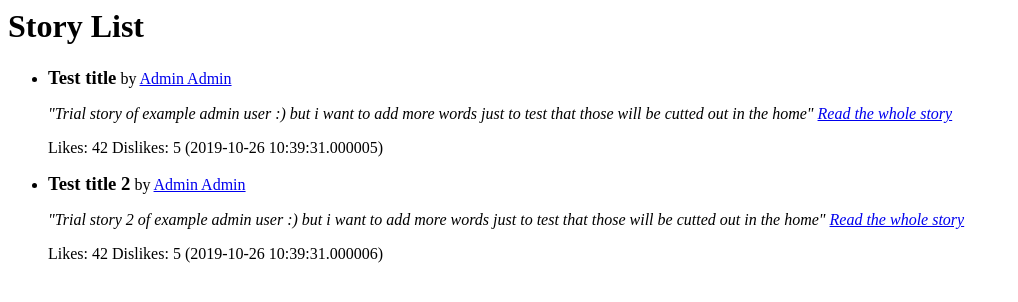
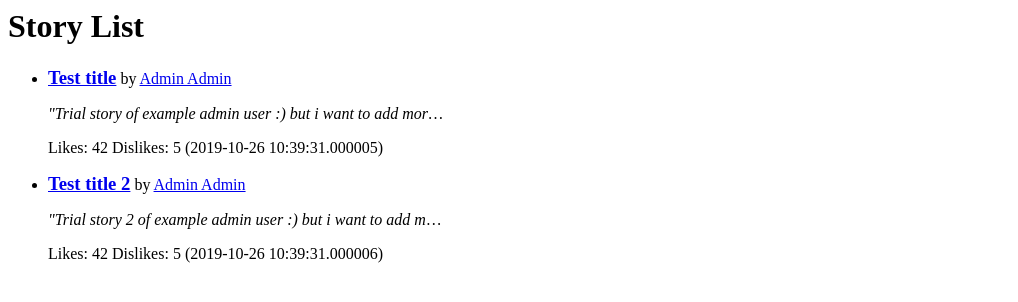
Before and after one commit to sduoase/STAR_DICES, a Flask app: template monolith/templates/stories.html in a window 1280 px wide. Shown: the top 302 px of the page, without its empty margins (0-1018 px from the left). Run offline with Flask 2, Linux system fonts and the light colour scheme; data comes from the database, SQL or seed files in the repository; tables that the repository leaves empty hold one stand-in row (values such as "Sample post"); the template is opened without the code that fills it: values that come from a table or form of the project are taken from there, most other values are stand-ins (such as "Sample title", 1, 10 or a date in 2020).

Commit message:
My wall stories has now cutted text stories. Text is now cutted dirctly by html, no more by python

```diff
--- a/monolith/templates/stories.html
+++ b/monolith/templates/stories.html
@@ -5,9 +5,9 @@
     <ul>
     {% for story in stories: %}
         <li>
-            <h3 style="display: inline;">{{story.title}}</h3>
+            <h3 style="display: inline;"> <a href="/story/{{story.id}}">{{story.title}}</a></h3>
             <p style="display: inline;">by <a href="/wall/{{story.author_id}}">{{story.author.firstname}} {{story.author.lastname}}</a></p>
-            <p><i>"{{story.text}}" <a href="{{url}}{{story.id}}">Read the whole story</a></i></p>
+            <p style="white-space: nowrap;overflow: hidden; text-overflow: ellipsis; max-width: 400px;"><i>"{{story.text}}"</i></p>
             <p>Likes: {{story.likes}} Dislikes: {{story.dislikes}} ({{story.date}})</p>
         </li>
     {% endfor %}
--- a/monolith/templates/story.html
+++ b/monolith/templates/story.html
@@ -8,7 +8,7 @@
         <h5>{{message}}</h5>
     {% endif %}
     {% if story %}
-        <p><i>{{story.text}}</i></p>
+        <p style="word-wrap: break-word; max-width: 600;"><i>{{story.text}}</i></p>
         <p>Likes: {{story.likes}} <a href="{{url}}{{story.id}}/like">Like it!</a> <a href="{{url}}{{story.id}}/remove_like">Remove your like</a></p>
         <p>Dislikes: {{story.dislikes}} <a href="{{url}}{{story.id}}/dislike">Dislike it!</a> <a href="{{url}}{{story.id}}/remove_dislike">Remove your dislike</a></p>
         <p>Published on {{story.date}}</p>
--- a/monolith/views/stories.py
+++ b/monolith/views/stories.py
@@ -12,9 +12,6 @@ def _stories(message=''):
     if current_user.is_anonymous:
         return redirect("/login", code=302)
     allstories = db.session.query(Story)
-    for story in allstories:
-        if len(story.text) > 50:
-            story.text=story.text[:50]+ '..'
     return render_template("stories.html", message=message, stories=allstories,
                             url="/story/")
 
```
Also changed, not shown: monolith/templates/mywall.html (+6 -3 lines).
